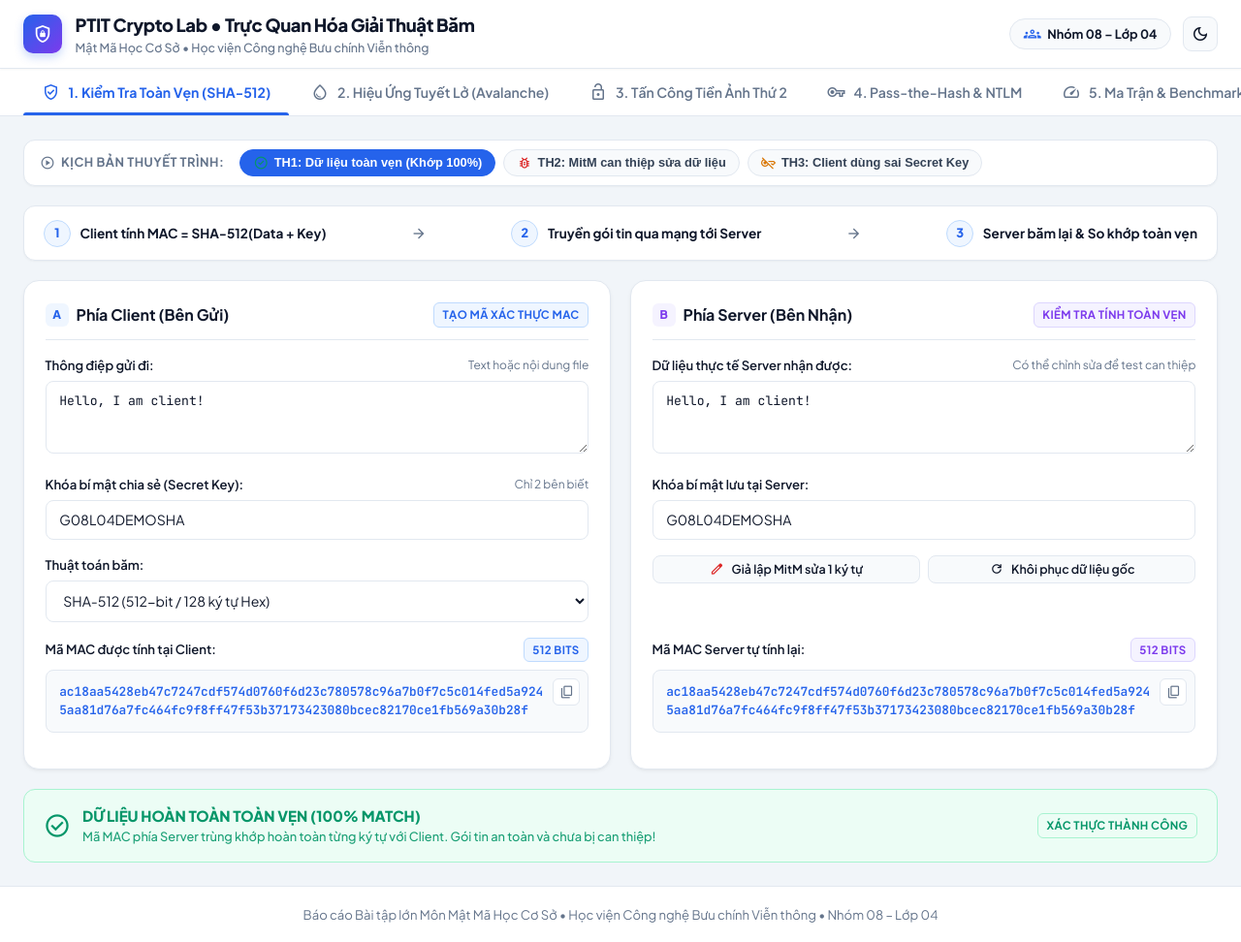
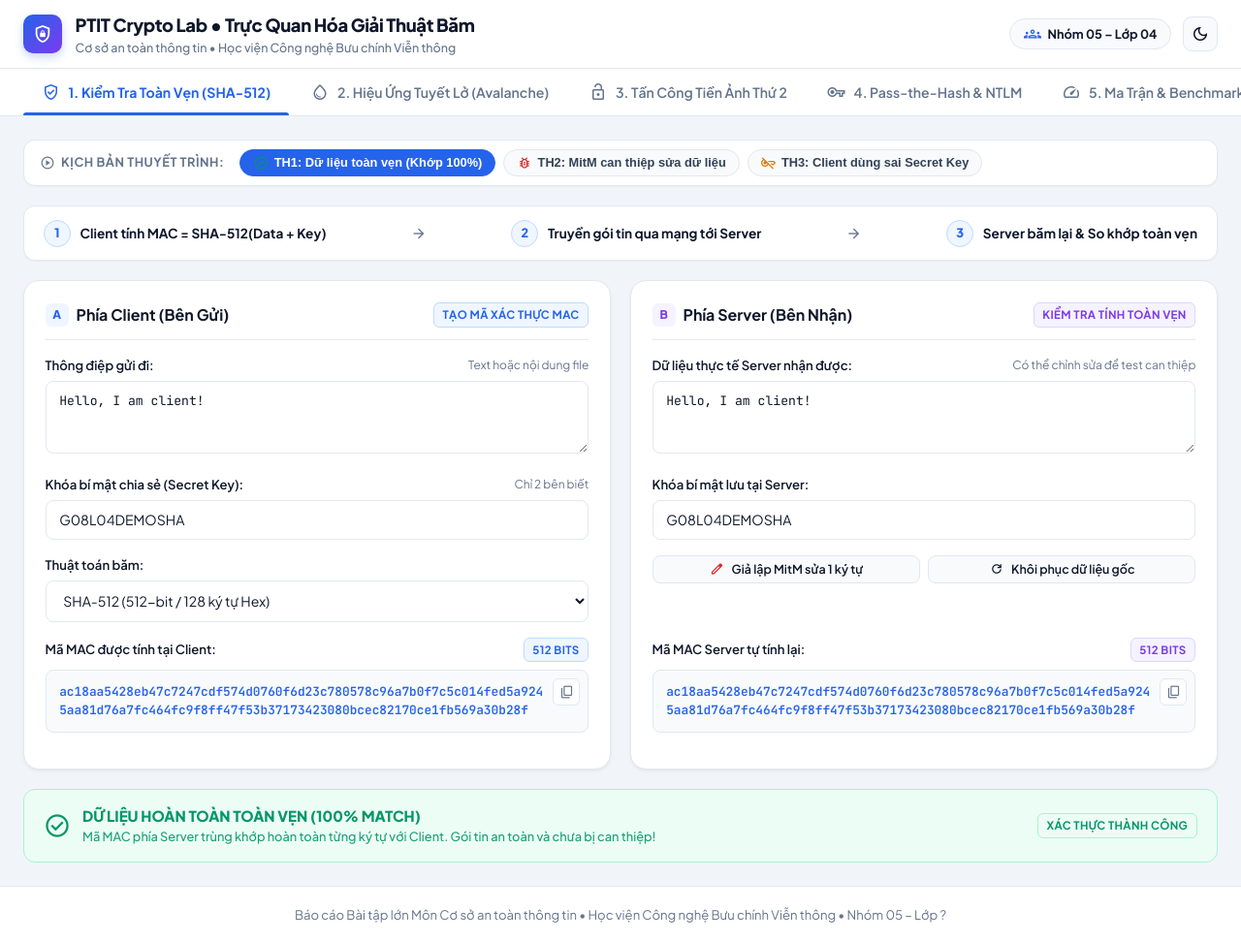
Before and after one commit to MKohaku1310/CSATTT, a Flask app: page / in a window 1280 px wide. Shown: the whole page at 97% size. Run offline with Flask 3, Linux system fonts and the light colour scheme.

Commit message:
chỉnh sửa

```diff
--- a/BTL/code_demo/web/templates/index.html
+++ b/BTL/code_demo/web/templates/index.html
@@ -810,13 +810,13 @@
                 </div>
                 <div class="brand-title">
                     <h1>PTIT Crypto Lab &bull; Trực Quan Hóa Giải Thuật Băm</h1>
-                    <p>Mật Mã Học Cơ Sở &bull; Học viện Công nghệ Bưu chính Viễn thông</p>
+                    <p>Cơ sở an toàn thông tin &bull; Học viện Công nghệ Bưu chính Viễn thông</p>
                 </div>
             </div>
             <div class="header-tools">
                 <div class="team-tag">
                     <span class="icon" style="color:var(--primary); font-size:18px;">groups</span>
-                    <span>Nhóm 08 &ndash; Lớp 04</span>
+                    <span>Nhóm 05 &ndash; Lớp 04</span>
                 </div>
                 <button class="btn-theme" onclick="toggleTheme()" title="Chuyển chế độ Sáng / Tối">
                     <span class="icon" id="theme-icon">dark_mode</span>
@@ -1315,7 +1315,7 @@ Bấm nút "Bắt Đầu Brute-Force" để tìm thông điệp giả mạo có
 
     <!-- Footer -->
     <footer>
-        Báo cáo Bài tập lớn Môn Mật Mã Học Cơ Sở &bull; Học viện Công nghệ Bưu chính Viễn thông &bull; Nhóm 08 &ndash; Lớp 04
+        Báo cáo Bài tập lớn Môn Cơ sở an toàn thông tin &bull; Học viện Công nghệ Bưu chính Viễn thông &bull; Nhóm 05 &ndash; Lớp ?
     </footer>
 
     <!-- Script Logic -->
@@ -1471,8 +1471,8 @@ Bấm nút "Bắt Đầu Brute-Force" để tìm thông điệp giả mạo có
             event.currentTarget.classList.add('active');
 
             if (type === 1) {
-                document.getElementById('av-text1').value = "PTIT - Mat Ma Hoc Co So 2026";
-                document.getElementById('av-text2').value = "PTIT - Mat Ma Hoc Co So 2027";
+                document.getElementById('av-text1').value = "PTIT - CSATTT 2026";
+                document.getElementById('av-text2').value = "PTIT - CSATTT 2027";
             } else if (type === 2) {
                 document.getElementById('av-text1').value = "Hello World";
                 document.getElementById('av-text2').value = "Jello World";
```
Also changed, not shown: BTL/code_demo/README.md, 4 other files.
